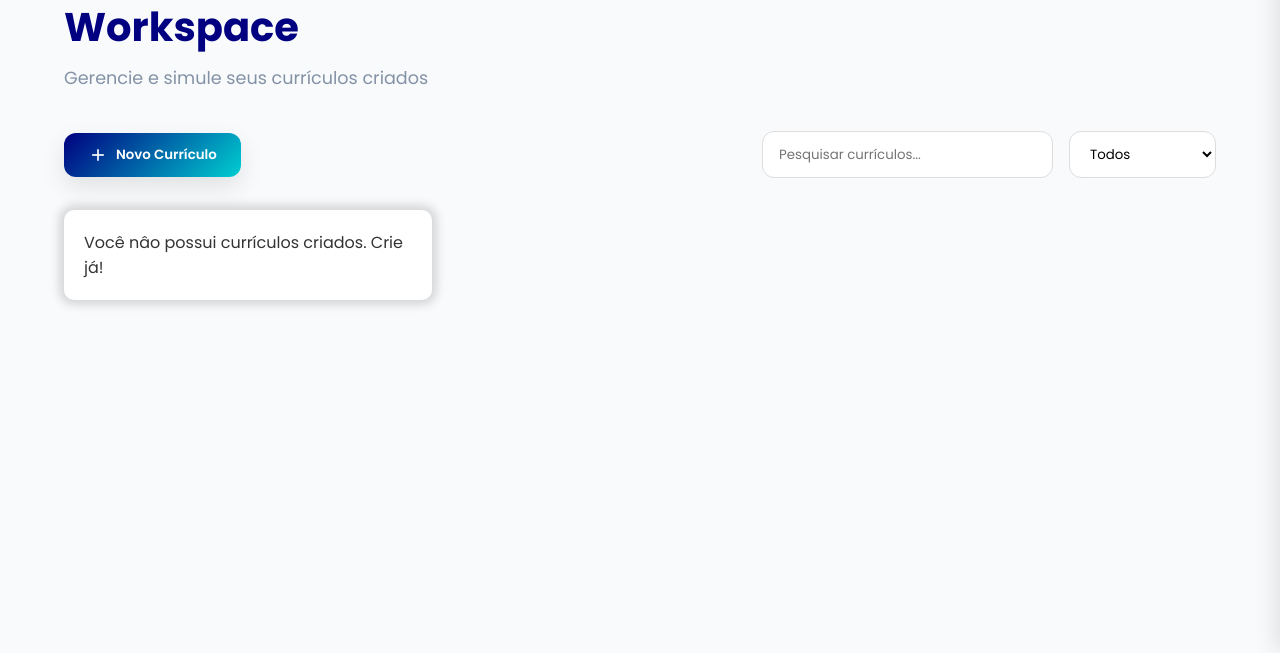
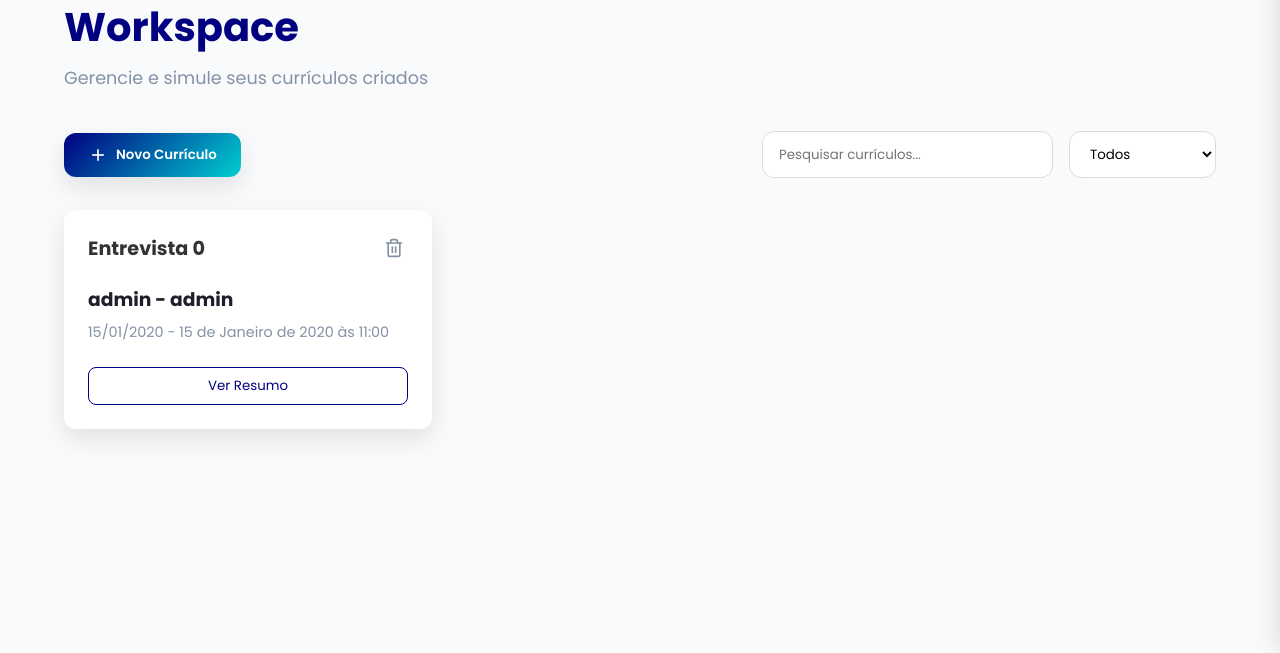
Before and after one commit to angelo-francisco/JobIA, a Django app: page /dashboard/ in a window 1280 px wide. Shown: the part 149-802 px from the top of the page. Run offline with Django 5.2, Linux system fonts and the light colour scheme; a user stored in the database is signed in; tables that the repository leaves empty hold one stand-in row (values such as "Sample post"); data that the repository does not hold is empty; some libraries are stand-ins or nearby versions.

Commit message:
RENAME, INTERVIEWS ON DASHBOARFD

```diff
--- a/jobia/views.py
+++ b/jobia/views.py
@@ -29,7 +29,8 @@ def dashboard(request):
     curriculums = Curriculum.objects.filter(user=request.user, status__in="C").order_by(
         "-created_at"
     )
-    return render(request, "jobia/dashboard.html", {"curriculums": curriculums})
+    interviews = Interview.objects.filter(user=request.user)
+    return render(request, "jobia/dashboard.html", {"curriculums": curriculums, "interviews": interviews})
 
 
 @login_required
@@ -194,16 +195,15 @@ def get_interview_message(request, slug):
 
     InterviewMessage.objects.create(interview=interview, sender="U", message=message)
 
-    messages_qs = InterviewMessage.objects.filter(interview=interview).order_by(
-        "created_at"
-    ).values('sender', 'message')
+    messages_qs = (
+        InterviewMessage.objects.filter(interview=interview)
+        .order_by("created_at")
+        .values("sender", "message")
+    )
 
     chat_history = []
 
-    chat_history.append({
-        "role": "system",
-        "content": get_interview_system_message()
-    })
+    chat_history.append({"role": "system", "content": get_interview_system_message()})
 
     for msg in messages_qs:
         role = "user" if msg["sender"] == "U" else "assistant"
--- a/pyproject.toml
+++ b/pyproject.toml
@@ -5,7 +5,7 @@ description = "JobIA, é sobre todos nós."
 authors = [
     {name = "angelo-francisco",email = "ics20080729@gmail.com "}
 ]
-license = {text = "ALL RIGHTS RESERVED BY JOBIA ENTERPRISE"}
+license = {text = "ALL RIGHTS RESERVED BY JOBAI ENTERPRISE"}
 readme = "README.md"
 requires-python = ">=3.13,<4.0.0"
 dependencies = [
--- a/templates/jobia/dashboard.html
+++ b/templates/jobia/dashboard.html
@@ -1,6 +1,8 @@
 {% extends 'jobia/base.html' %}
 {% load static compress cache %}
-{% block title %}Dashboard{% endblock %}
+{% block title %}
+  Dashboard
+{% endblock %}
 {% block extra_css %}
   {% compress css %}
   <link rel="stylesheet" href="{% static 'css/dashboard.css' %}" />
@@ -29,15 +31,10 @@
     </div>
     <div class="workspace-actions">
       <button class="btn-primary" id="new-curriculum-btn">
-                <svg width="20"
-                     height="20"
-                     viewBox="0 0 24 24"
-                     fill="none"
-                     xmlns="http://www.w3.org/2000/svg">
+        <svg width="20" height="20" viewBox="0 0 24 24" fill="none" xmlns="http://www.w3.org/2000/svg">
           <line x1="12" y1="5" x2="12" y2="19" stroke="currentColor" stroke-width="2" />
           <line x1="5" y1="12" x2="19" y2="12" stroke="currentColor" stroke-width="2" />
-                </svg>
-                Novo Currículo
+        </svg>Novo Currículo
       </button>
       <div class="search-filter">
         <input type="text" placeholder="Pesquisar currículos..." />
@@ -49,6 +46,7 @@
         </select>
       </div>
     </div>
+
     <div class="projects-grid">
       {% for curriculum in curriculums %}
         <div class="project-card" id="curriculum-{{ curriculum.slug }}">
@@ -56,64 +54,26 @@
             <span class="favorite-icon">★</span>
             <div class="card-actions">
               <a class="icon-btn download-btn" title="Download">
-                                <svg xmlns="http://www.w3.org/2000/svg"
-                                     width="20"
-                                     height="20"
-                                     viewBox="0 0 24 24"
-                                     fill="none"
-                                     stroke="currentColor"
-                                     stroke-width="2"
-                                     stroke-linecap="round"
-                                     stroke-linejoin="round">
+                <svg xmlns="http://www.w3.org/2000/svg" width="20" height="20" viewBox="0 0 24 24" fill="none" stroke="currentColor" stroke-width="2" stroke-linecap="round" stroke-linejoin="round">
                   <path d="M21 15v4a2 2 0 0 1-2 2H5a2 2 0 0 1-2-2v-4"></path>
                   <polyline points="7 10 12 15 17 10"></polyline>
                   <line x1="12" y1="15" x2="12" y2="3"></line>
                 </svg>
               </a>
-                            <a class="icon-btn view-btn"
-                               title="Visualizar"
-                               href="{{ curriculum.curriculum.url }}.pdf"
-                               target="_blank"
-                               rel="noopener noreferrer">
-                                <svg xmlns="http://www.w3.org/2000/svg"
-                                     width="20"
-                                     height="20"
-                                     viewBox="0 0 24 24"
-                                     fill="none"
-                                     stroke="currentColor"
-                                     stroke-width="2"
-                                     stroke-linecap="round"
-                                     stroke-linejoin="round">
+              <a class="icon-btn view-btn" title="Visualizar" href="{{ curriculum.curriculum.url }}.pdf" target="_blank" rel="noopener noreferrer">
+                <svg xmlns="http://www.w3.org/2000/svg" width="20" height="20" viewBox="0 0 24 24" fill="none" stroke="currentColor" stroke-width="2" stroke-linecap="round" stroke-linejoin="round">
                   <path d="M1 12s4-8 11-8 11 8 11 8-4 8-11 8-11-8-11-8z"></path>
                   <circle cx="12" cy="12" r="3"></circle>
                 </svg>
               </a>
               <button class="icon-btn edit-btn" title="Editar">
-                                <svg xmlns="http://www.w3.org/2000/svg"
-                                     width="20"
-                                     height="20"
-                                     viewBox="0 0 24 24"
-                                     fill="none"
-                                     stroke="currentColor"
-                                     stroke-width="2"
-                                     stroke-linecap="round"
-                                     stroke-linejoin="round">
+                <svg xmlns="http://www.w3.org/2000/svg" width="20" height="20" viewBox="0 0 24 24" fill="none" stroke="currentColor" stroke-width="2" stroke-linecap="round" stroke-linejoin="round">
                   <path d="M11 4H4a2 2 0 0 0-2 2v14a2 2 0 0 0 2 2h14a2 2 0 0 0 2-2v-7"></path>
                   <path d="M18.5 2.5a2.121 2.121 0 0 1 3 3L12 15l-4 1 1-4 9.5-9.5z"></path>
                 </svg>
               </button>
-                            <button class="icon-btn delete-btn"
-                                    data-slug="{{ curriculum.slug }}"
-                                    title="Apagar">
-                                <svg xmlns="http://www.w3.org/2000/svg"
-                                     width="20"
-                                     height="20"
-                                     viewBox="0 0 24 24"
-                                     fill="none"
-                                     stroke="currentColor"
-                                     stroke-width="2"
-                                     stroke-linecap="round"
-                                     stroke-linejoin="round">
+              <button class="icon-btn delete-btn" data-slug="{{ curriculum.slug }}" title="Apagar">
+                <svg xmlns="http://www.w3.org/2000/svg" width="20" height="20" viewBox="0 0 24 24" fill="none" stroke="currentColor" stroke-width="2" stroke-linecap="round" stroke-linejoin="round">
                   <polyline points="3 6 5 6 21 6"></polyline>
                   <path d="M19 6v14a2 2 0 0 1-2 2H7a2 2 0 0 1-2-2V6m3 0V4a2 2 0 0 1 2-2h4a2 2 0 0 1 2 2v2"></path>
                   <line x1="10" y1="11" x2="10" y2="17"></line>
@@ -126,13 +86,47 @@
             <h3>{{ curriculum.title }}</h3>
             <p class="date">{{ curriculum.created_at }}</p>
           </div>
-                    <div class="card-footer">
-                        <button class="btn-outline">Visualizar</button>
+        </div>
+      {% endfor %}
+
+      {% for interview in interviews %}
+        <div class="project-card" id="interview-{{ interview.slug }}">
+          <div class="card-header">
+            <span class="favorite-icon" style="color: #333;font-weight: bold;">Entrevista {{ forloop.counter0 }}</span>
+            <div class="card-actions">
+              <button class="icon-btn delete-btn" data-slug="{{ interview.slug }}" title="Apagar">
+                <svg xmlns="http://www.w3.org/2000/svg" width="20" height="20" viewBox="0 0 24 24" fill="none" stroke="currentColor" stroke-width="2" stroke-linecap="round" stroke-linejoin="round">
+                  <polyline points="3 6 5 6 21 6"></polyline>
+                  <path d="M19 6v14a2 2 0 0 1-2 2H7a2 2 0 0 1-2-2V6m3 0V4a2 2 0 0 1 2-2h4a2 2 0 0 1 2 2v2"></path>
+                  <line x1="10" y1="11" x2="10" y2="17"></line>
+                  <line x1="14" y1="11" x2="14" y2="17"></line>
+                </svg>
+              </button>
             </div>
           </div>
-            {% empty %}
-                <div class="no-curriculums">Você nâo possui currículos criados. Crie já!</div>
+          <div class="card-content">
+            <h3>{{ interview.role }} - {{ interview.level }}</h3>
+            <p class="date">
+              {{ interview.started_at|date:'d/m/Y' }} {% if interview.ended_at %}
+                - {{ interview.ended_at }}
+              {% endif %}
+            </p>
+          </div>
+          <div class="card-footer">
+            <button class="btn-outline">
+              {% if interview.ended_at %}
+                 Ver Resumo
+              {% else %}
+                Continuar
+              {% endif %}
+            </button>
+          </div>
+        </div>
       {% endfor %}
+
+      {% if not interviews and not curriculums %}
+        <div class="no-curriculums">Você nâo possui currículos ou entrevistas.</div>
+      {% endif %}
     </div>
   </div>
 {% endblock %}
```
Lines whose indentation alone changed are shown as unchanged.
